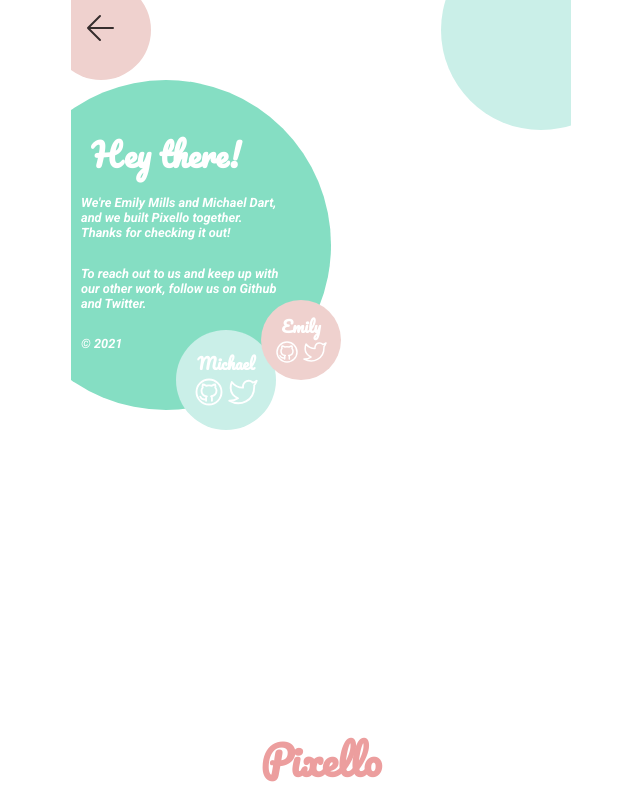
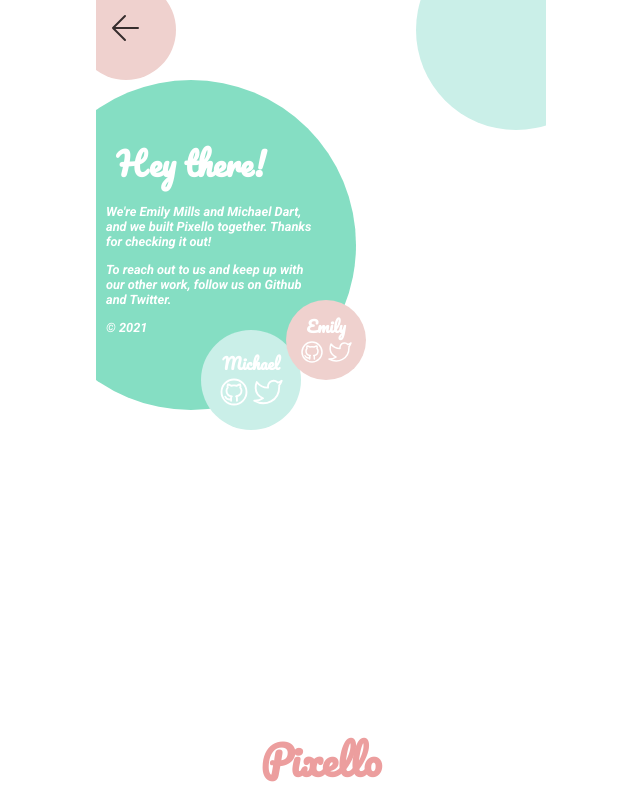
Before and after one commit to mdart86/Pixello, a React (Create React App) app: page /about in a window 1280 px wide. Shown: the whole page, without its empty margins (319-959 px from the left). Built offline with nearby package versions, Linux system fonts and the light colour scheme.

Commit message:
modified about page text width, and the viewport width for tablet/desktop

```diff
--- a/src/GlobalStyles.js
+++ b/src/GlobalStyles.js
@@ -19,9 +19,9 @@ const GlobalStyles = createGlobalStyle`
         ${hideOverflow.includes(window.location.pathname) ? "overflow-y: hidden;" : null}
         ${window.location.pathname === "/sign-up" ? "height: 800px;" : null}
     }
-    @media only screen and (min-width: 500px) {
+    @media only screen and (min-width: 450px) {
         html, body {
-            width: 500px;
+            width: 450px;
             margin: 0 auto;
         }
     }
--- a/src/components/About.js
+++ b/src/components/About.js
@@ -28,9 +28,9 @@ export const About = () => {
             <Circle blue large></Circle>
             <Circle green xlarge>
                 <Header title="true">Hey there!</Header>
-                <Text>We're Emily Mills and Michael Dart, and we built Pixello together. Thanks for checking it out!</Text>
+                <Text para1>We're Emily Mills and Michael Dart, and we built Pixello together. Thanks for checking it out!</Text>
                 <Text>To reach out to us and keep up with our other work, follow us on Github and Twitter.</Text>
-                <Text>&#169; 2021</Text>
+                <Text copywrite>&#169; 2021</Text>
             </Circle>
             <Logo>Pixello</Logo>
         </>
@@ -71,10 +71,13 @@ const Header = styled.h2`
 
 const Text = styled.p`
     margin-left: 30px;
+    margin-bottom: 0;
     width: 200px;
     font-size: 0.8rem;
     font-weight: bold;
     font-style: italic;
+    ${props => props.para1 ? "width: 210px; margin-left: 40px;" : null}
+    ${props => props.copywrite ? "margin-bottom: 20px;" : null}
 `
 
 const Logo = styled.h1`
--- a/src/components/Nav.js
+++ b/src/components/Nav.js
@@ -32,7 +32,7 @@ export default withRouter(Nav)
 const Box = styled.nav`
     background: var(--white);
     width: 100%;
-    max-width: 500px;
+    max-width: 450px;
     height: 80px;
     position: fixed;
     bottom: 0;
```
